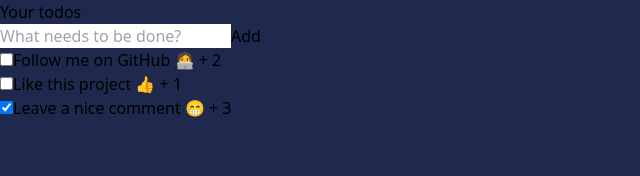
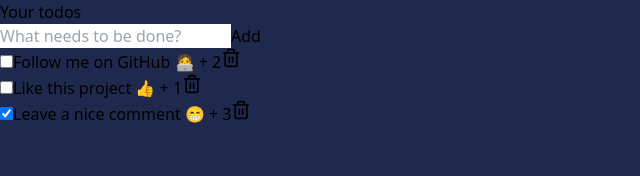
Before and after one commit to kaizen011/react-tsx, a React (Vite) app: page / in a window 1280 px wide. Shown: the top 176 px of the page, without its empty margins (0-640 px from the left). Built offline with nearby package versions, Linux system fonts and the light colour scheme.

Commit message:
Fixed filtering and delete button

```diff
--- a/src/App.tsx
+++ b/src/App.tsx
@@ -24,6 +24,9 @@ function App() {
       ...prevTodos
     ]);
   }
+  function deleteTodo(id:number){
+    setTodos(prevTodos => prevTodos.filter(todo => todo.id !== id))
+  }
   return (
     <main className="py-8 h-screen space-y-5">
       <h1 className="font-bold text-3xl text-center text-slate-300">Your todos</h1>
@@ -31,7 +34,8 @@ function App() {
        <AddTodoForm onSubmit={addTodo}/>
        <TodoList
        todos={todos}
-       onCompletedChange={setTodoCompleted}/>
+       onCompletedChange={setTodoCompleted}
+       onDelete={deleteTodo}/>
 
       </div>
     </main>
--- a/src/components/ToDoList.tsx
+++ b/src/components/ToDoList.tsx
@@ -27,6 +27,7 @@ onDelete
           todoExtract={todo}
           onCompletedChange={onCompletedChange}
           id={todo.id}
+          onDelete={onDelete}
           />
         ))}
       </div>
--- a/src/components/TodoItem.tsx
+++ b/src/components/TodoItem.tsx
@@ -1,15 +1,17 @@
+import { Trash2 } from "lucide-react";
 import { Todo } from "../types/todo"
 
 interface TodoItemProps {
     todoExtract: Todo;
     onCompletedChange : (id: number, completed: boolean) => void;
     id : number;
+    onDelete: (id: number) => void;
 }
 
-export default function TodoItem({todoExtract, onCompletedChange, id}: TodoItemProps){
+export default function TodoItem({todoExtract, onCompletedChange, id, onDelete}: TodoItemProps){
     return(
-        <div>
-            <label className="flex items-center gap-3 border-3 rounded-md p-2 border-gray-400 bg-slate-400 hover:bg-slate-200">
+        <div className="flex items-center gap-1">
+            <label className="flex items-center gap-3 border-3 rounded-md p-2 border-gray-400 bg-slate-400 hover:bg-slate-200 grow">
                 <input
                 type="checkbox"
                 checked={todoExtract.completed}
@@ -20,6 +22,10 @@ export default function TodoItem({todoExtract, onCompletedChange, id}: TodoItemP
                     {todoExtract.title} + {id}
                 </span>
             </label>
+            <button className="p-2"
+            onClick={()=> onDelete(todoExtract.id)}>
+                <Trash2 size={20} className="text-gray-500" />
+            </button>
         </div>
     )
 }
```
